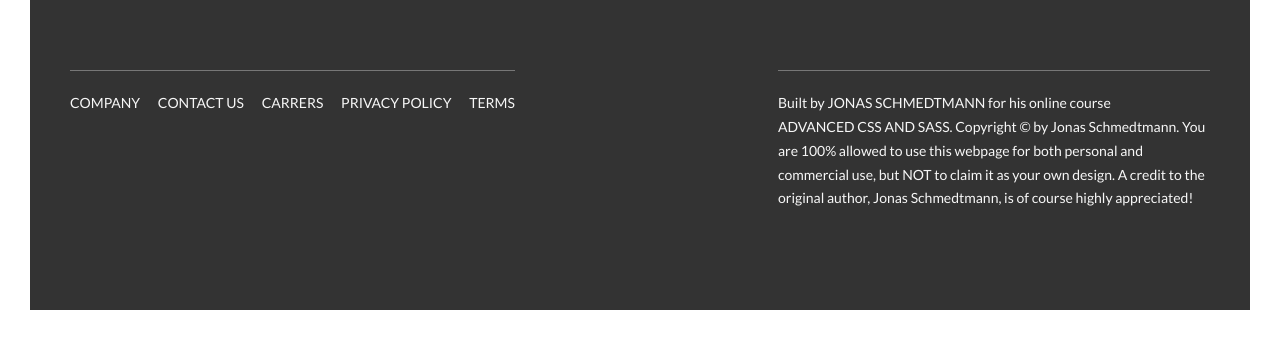
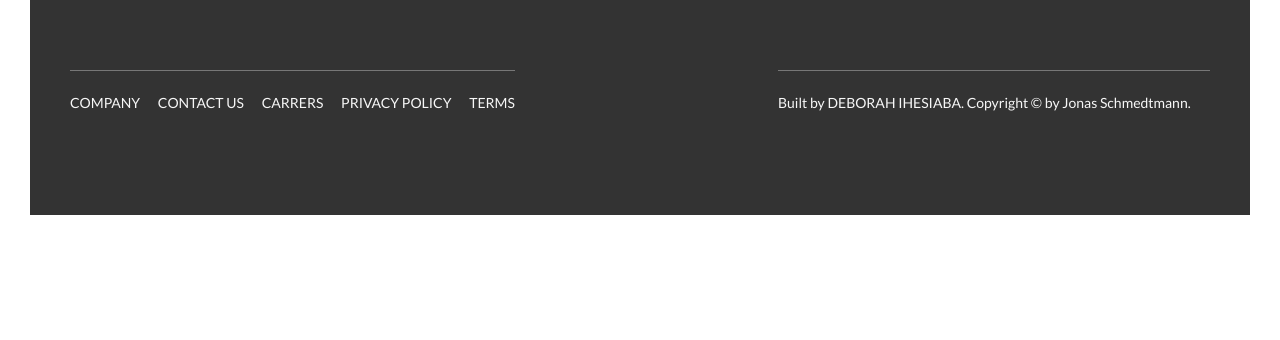
Before and after one commit to AnalystDebby/Natours, a plain HTML site: page index.html in a window 1280 px wide. Shown: the part 5815-6155 px from the top of the page. After the commit the page ends 6060 px from the top, so only its background shows below. Drawn offline with Linux system fonts and the light colour scheme.

Commit message:
Update index.html

```diff
--- a/index.html
+++ b/index.html
@@ -390,10 +390,7 @@
                 </div>
                 <div class="col-1-of-2">
                     <p class="footer__copyright">
-                        Built by <a href="#" class="footer__link">Jonas Schmedtmann</a> for his online course <a href="#" class="footer__link">Advanced CSS and Sass</a>.
-                        Copyright &copy; by Jonas Schmedtmann. You are 100% allowed to use this webpage for both personal
-                        and commercial use, but NOT to claim it as your own design. A credit to the original author, Jonas
-                        Schmedtmann, is of course highly appreciated!
+                        Built by <a href="#" class="footer__link">Deborah Ihesiaba</a>. Copyright &copy; by Jonas Schmedtmann.
                     </p>
                 </div>
             </div>
@@ -424,76 +421,5 @@
                 </div>
             </div>
         </div>
-
-        <!--
-        <section class="grid-test">
-            <div class="row">
-                <div class="col-1-of-2">
-                    Col 1 of 2
-                </div>
-                <div class="col-1-of-2">
-                    Col 1 of 2
-                </div>
-            </div>
-
-            <div class="row">
-                <div class="col-1-of-3">
-                    Col 1 of 3
-                </div>
-                <div class="col-1-of-3">
-                    Col 1 of 3
-                </div>
-                <div class="col-1-of-3">
-                    Col 1 of 3
-                </div>
-            </div>
-
-            <div class="row">
-                <div class="col-1-of-3">
-                    Col 1 of 3
-                </div>
-                <div class="col-2-of-3">
-                    Col 2 of 3
-                </div>
-            </div>
-
-            <div class="row">
-                <div class="col-1-of-4">
-                    Col 1 of 4
-                </div>
-                <div class="col-1-of-4">
-                    Col 1 of 4
-                </div>
-                <div class="col-1-of-4">
-                    Col 1 of 4
-                </div>
-                <div class="col-1-of-4">
-                    Col 1 of 4
-                </div>
-            </div>
-
-            <div class="row">
-                <div class="col-1-of-4">
-                    Col 1 of 4
-                </div>
-                <div class="col-1-of-4">
-                    Col 1 of 4
-                </div>
-                <div class="col-2-of-4">
-                    Col 2 of 4
-                </div>
-            </div>
-
-            <div class="row">
-                <div class="col-1-of-4">
-                    Col 1 of 4
-                </div>
-                <div class="col-3-of-4">
-                    Col 3 of 4
-                </div>
-            </div>
-        </section>
-        -->
-
     </body>
 </html>
```
